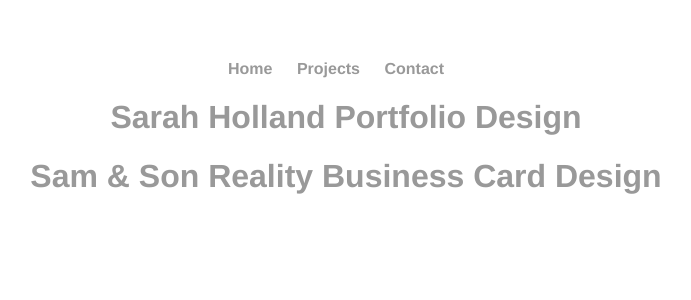
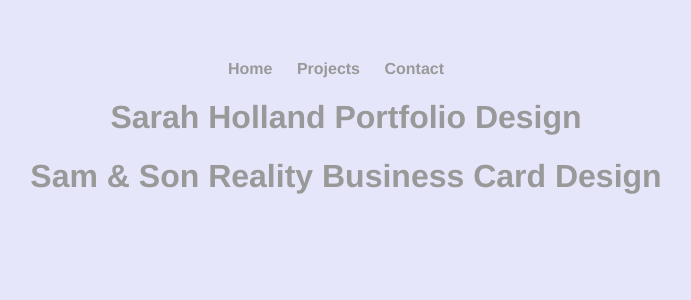
Before and after one commit to cupofpython/cupofpython.github.io, a PHP site: page /projects in a window 1280 px wide. Shown: the top 300 px of the page, without its empty margins (294-985 px from the left). Run offline with PHP 8.4, Linux system fonts and the light colour scheme.

Commit message:
bkgnd color

```diff
--- a/stylesheets/main.css
+++ b/stylesheets/main.css
@@ -1,6 +1,7 @@
 body {
     margin: 60px auto;
     width: 70%;
+    background-color: #E6E6FA;
 }
 
 img {
--- a/stylesheets/projects.css
+++ b/stylesheets/projects.css
@@ -1,6 +1,7 @@
 body {
     margin: 60px auto;
     width: 70%;
+    background-color: #E6E6FA;
 }
 
 img {
```
